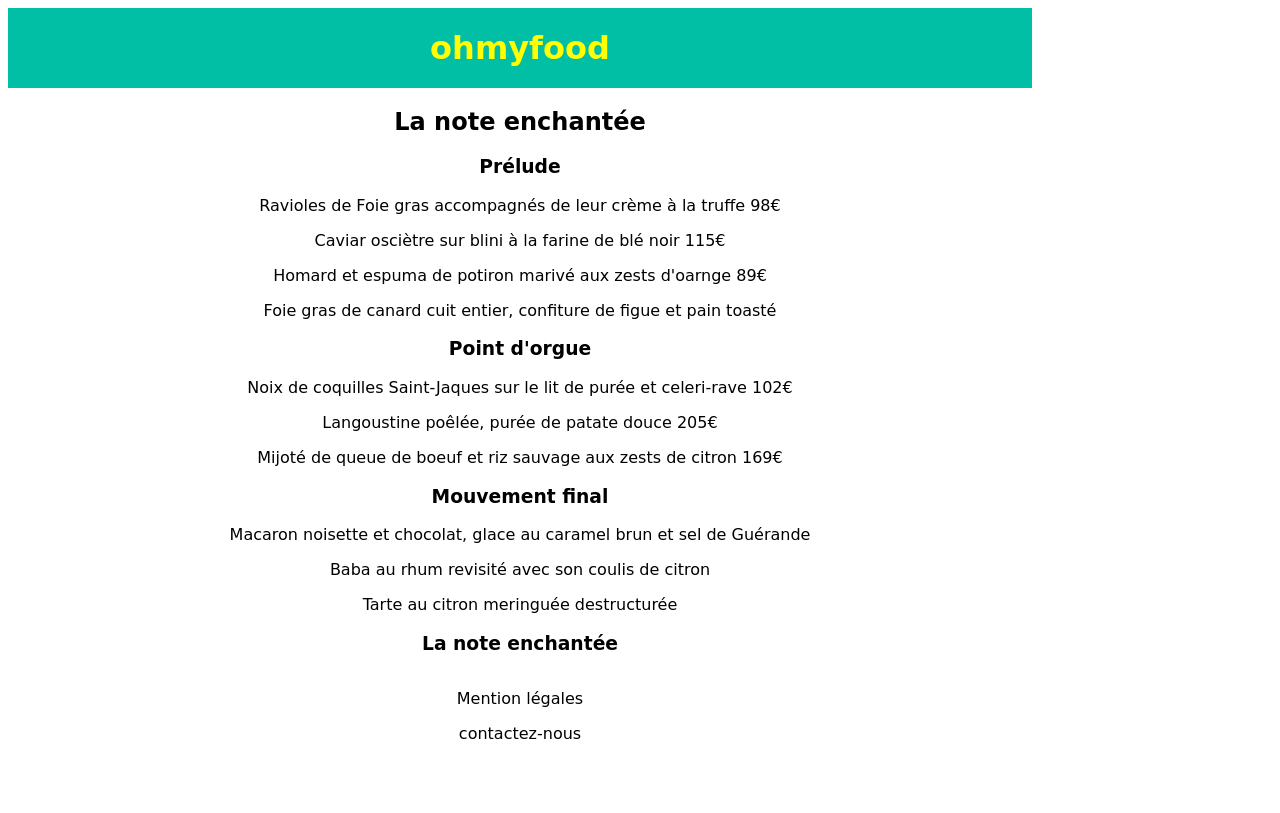
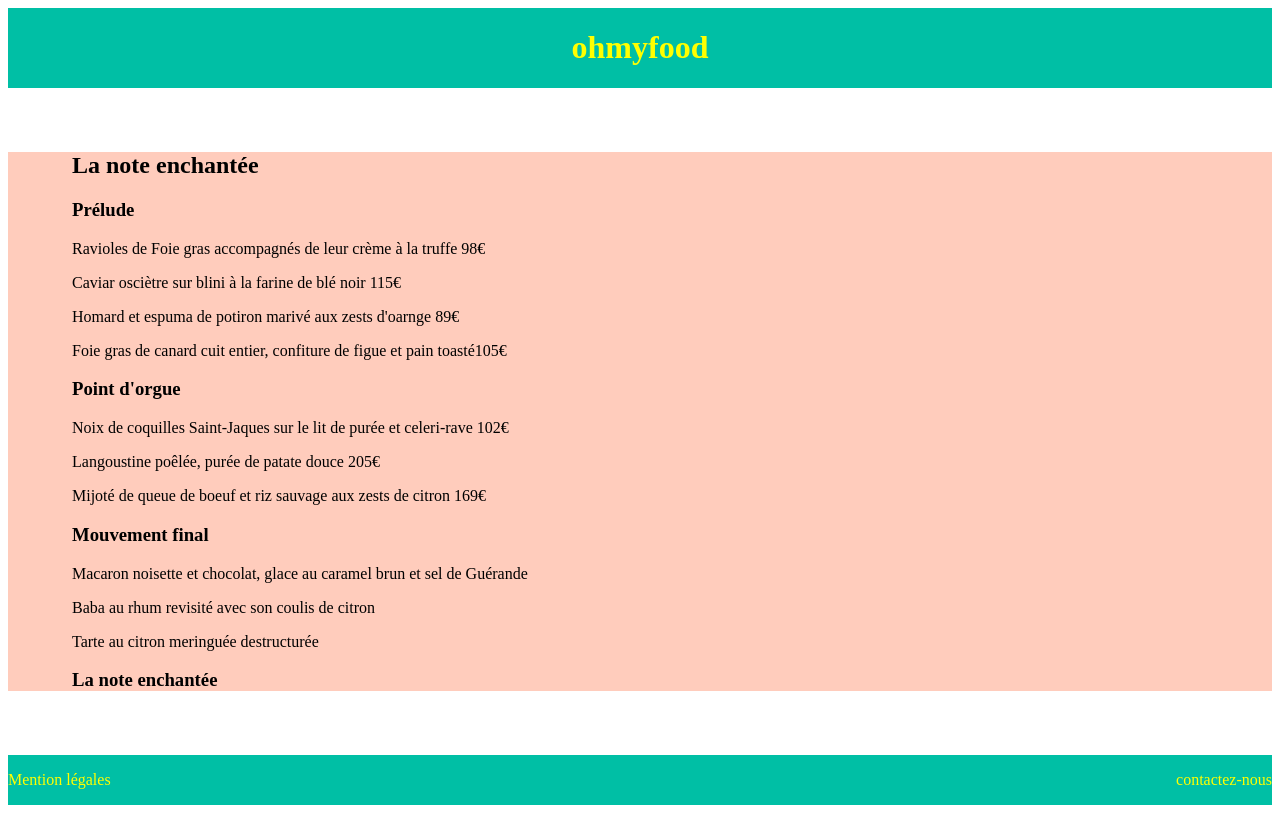
Before and after one commit to Ludd971/ChotkanLudovic_3_07072020, a plain HTML site: page html/menu1.html in a window 1280 px wide. Drawn offline with Linux system fonts and the light colour scheme; files that its build step writes are made by us from their sources.

Commit message:
ajout class dans menu1

```diff
--- a/html/menu1.css
+++ b/html/menu1.css
@@ -0,0 +1,26 @@
+header{
+	display: flex;
+	width: 100%;
+	justify-content: center;
+	background-color: #00BFA5;
+	text-align: center;
+	height: 5em;
+	color: yellow;
+	margin-bottom: 4em;
+}
+main{
+	background-color: #FFCCBC;
+	padding-left: 4em;
+}
+h2{
+	align-items: center;
+}
+
+
+footer{
+	background-color: #00BFA5;
+	display: flex;
+	justify-content: space-between;
+	color: yellow;
+	margin-top: 4em;
+}
--- a/html/menu1.html
+++ b/html/menu1.html
@@ -3,7 +3,7 @@
 <head>
 	<meta charset="UTF-8">
 	<title>ohmyfood</title>
-	<link rel="stylesheet" type="text/css" href="style.css">
+	<link rel="stylesheet" type="text/css" href="menu1.css">
 	<script src="https://kit.fontawesome.com/d3593f8dff.js" crossorigin="anonymous"></script>
 	<link href="https://fonts.googleapis.com/css2?family=Inter:wght@300&display=swap" rel="stylesheet">
 	<meta name="viewport" content="width=device-width, initial-scale=1.0">
@@ -12,20 +12,20 @@
 	<header>
 		<h1>ohmyfood</h1>
 	</header>
-	<main>
+	<main class="menu1">
 		<section>
 			<h2>La note enchantée</h2>
-			<h3>Prélude</h3>
-			<p>Ravioles de Foie gras accompagnés de leur crème à la truffe 98€</p>
-			<p>Caviar osciètre sur blini à la farine de blé noir 115€</p>
-			<p>Homard et espuma de potiron marivé aux zests d'oarnge 89€</p>
-			<p>Foie gras de canard cuit entier, confiture de figue et pain toasté</p>
+			<h3 class="menu1__menu">Prélude</h3>
+			<p>Ravioles de Foie gras accompagnés de leur crème à la truffe <span class="menu__prix">98€</span></p>
+			<p>Caviar osciètre sur blini à la farine de blé noir <span class="menu1__menu__prix"> 115€</span></p>
+			<p>Homard et espuma de potiron marivé aux zests d'oarnge <span class="menu__prix">89€</span></p>
+			<p>Foie gras de canard cuit entier, confiture de figue et pain toasté<span class="menu__prix">105€</span></p>
 		</section>
 		<section>
 			<h3>Point d'orgue</h3>
-			<p>Noix de coquilles Saint-Jaques sur le lit de purée et celeri-rave 102€</p>
-			<p>Langoustine poêlée, purée de patate douce 205€</p>
-			<p>Mijoté de queue de boeuf et riz sauvage aux zests de citron 169€</p>
+			<p>Noix de coquilles Saint-Jaques sur le lit de purée et celeri-rave <span class="menu__prix">102€</span></p>
+			<p>Langoustine poêlée, purée de patate douce <span class="menu__prix">205€</span></p>
+			<p>Mijoté de queue de boeuf et riz sauvage aux zests de citron <span class="menu__prix">169€</span></p>
 		</section>
 		<section>
 			<h3>Mouvement final</h3>
```
